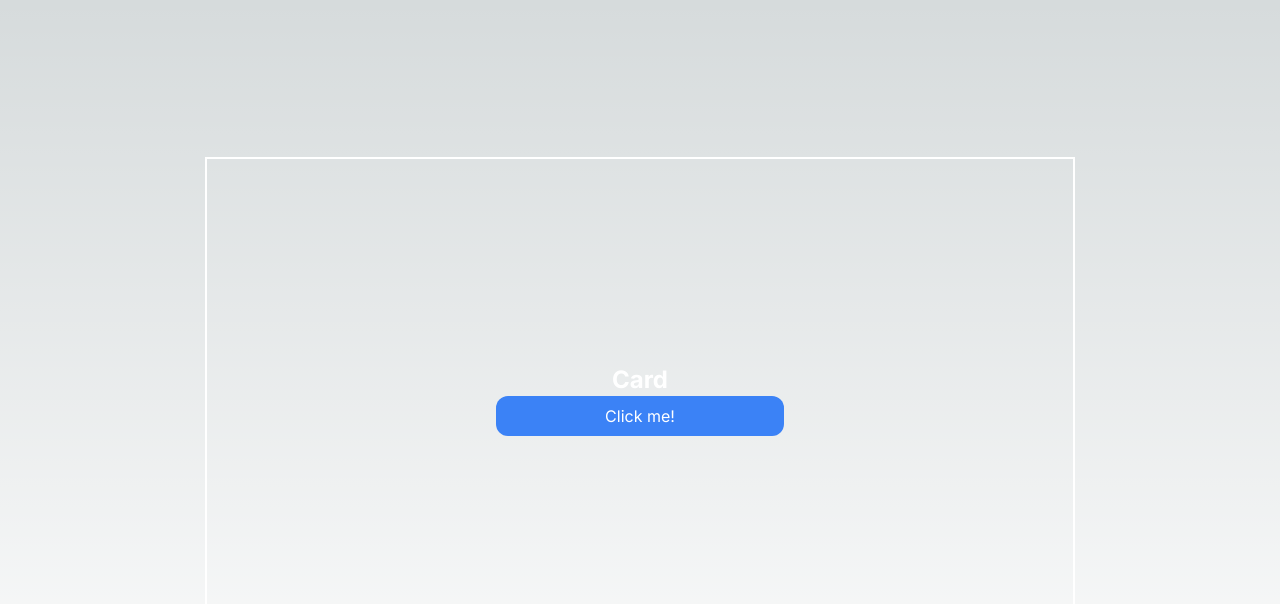
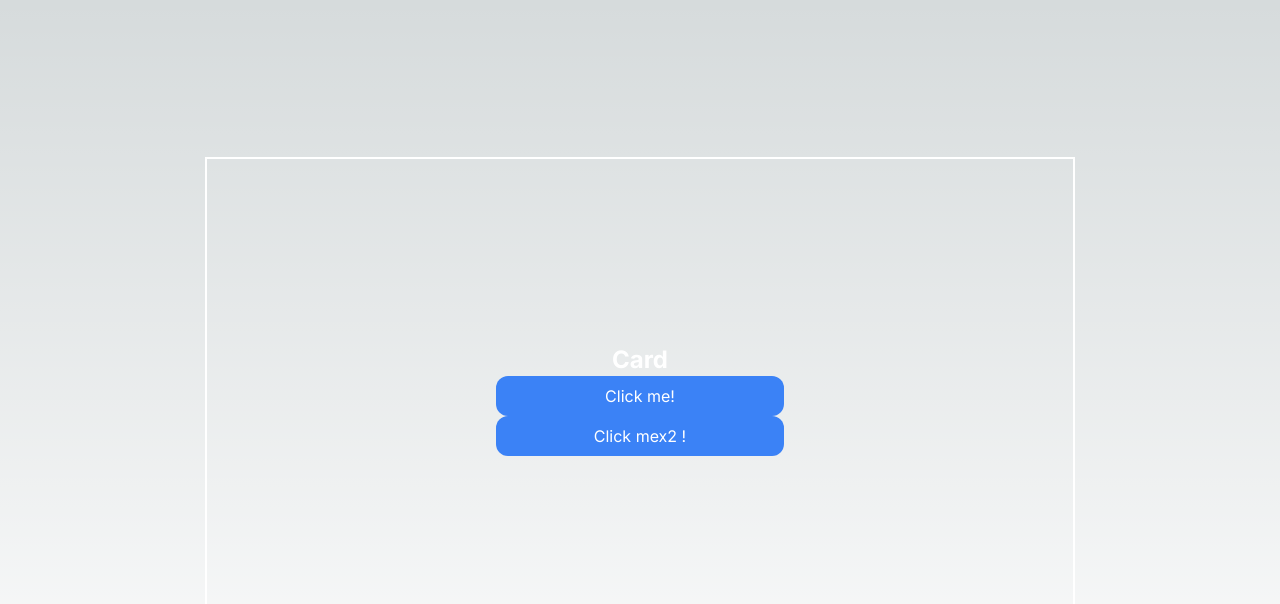
Before and after one commit to KaiAlan/github-action-basics, a Next.js app: page / in a window 1280 px wide. Shown: the top 604 px of the page. Built offline with nearby package versions, Linux system fonts and the light colour scheme.

Commit message:
second update

```diff
--- a/src/app/page.tsx
+++ b/src/app/page.tsx
@@ -10,6 +10,10 @@ export default function Home() {
         className="w-1/3 h-10 bg-blue-500 rounded-xl text-white"
         onClick={() => alert('You clicked me xd !')}
         >Click me!</button>
+        <button
+        className="w-1/3 h-10 bg-blue-500 rounded-xl text-white"
+        onClick={() => alert('You clicked mex2 xd !')}
+        >Click mex2 !</button>
       </div>
     </main>
   );
```
